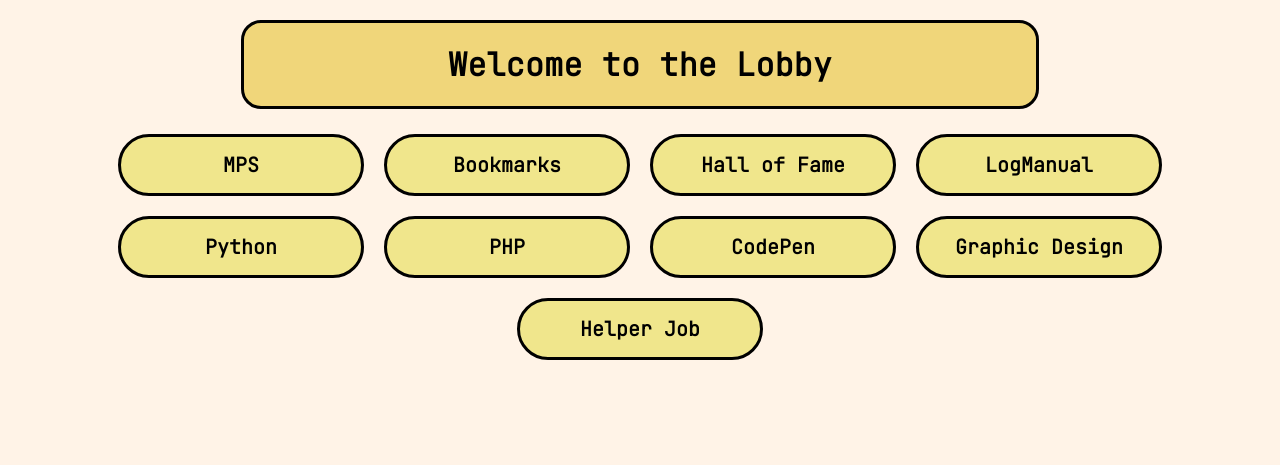
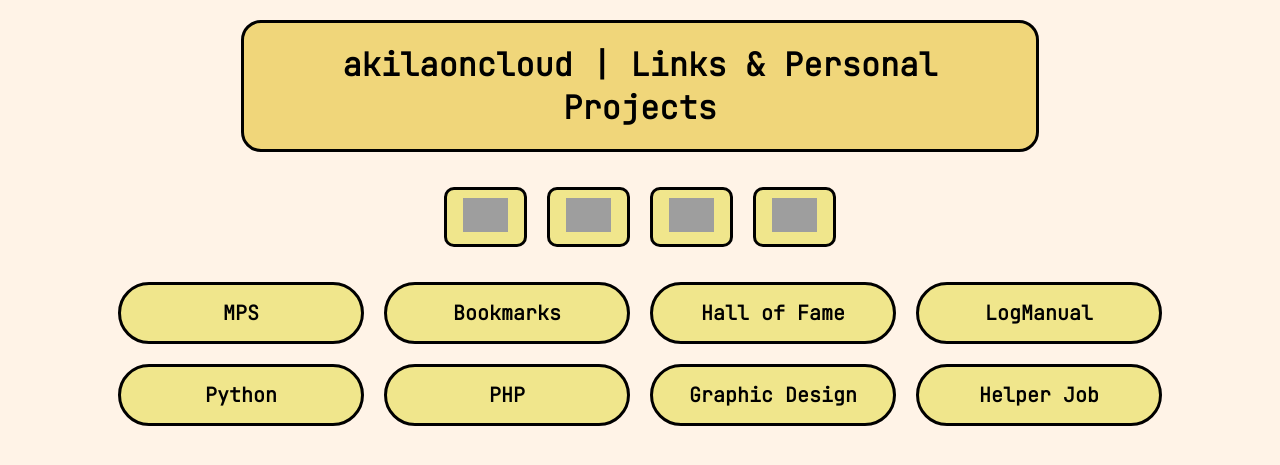
Before and after one commit to akilaoncloud/Lobby, a PHP site: page / in a window 1280 px wide. Shown: the top 465 px of the page. Run offline with PHP 8.4, Linux system fonts and the light colour scheme; grey boxes are pictures that could not be loaded.

Commit message:
lobby new ui

```diff
--- a/index.html
+++ b/index.html
@@ -4,38 +4,49 @@
     <link rel="stylesheet" href="style.css" />
     <meta name="viewport" content="width=device-width, initial-scale=1.0" />
     <meta charset="UTF-8" />
-    <title>Lobby</title>
+    <title>akilaoncloud | Lobby</title>
   </head>
   <body>
-    <header><h1 class="title">Welcome to the Lobby</h1></header>
+    <header><h1 class="title">akilaoncloud | Links & Personal Projects</h1></header>
+    <section id="links">
+      <a class="button link" href="https://github.com/akilaoncloud">
+        <img src="https://www.svgrepo.com/show/512317/github-142.svg" alt="Github Logo">
+      </a>
+      <a class="button link" href="https://codepen.io/akilaoncloud">
+        <img src="https://www.svgrepo.com/show/473572/codepen.svg" alt="CodePen Logo">
+      </a>
+      <a class="button link" href="https://linkedin.com/in/akilaoncloud/">
+        <img src="https://www.svgrepo.com/show/448234/linkedin.svg" alt="LinkedIn Logo">
+      </a>
+      <a class="button link" href="https://youtube.com/@akilaoncloud">
+        <img src="https://www.svgrepo.com/show/475700/youtube-color.svg" alt="YouTube Logo">
+      </a>
+    </section>
     <section id="buttons">
-      <a class="links" target="_blank" href="mps/"
-        ><h2>MPS</h2></a
-      >
-      <a class="links" target="_blank" href="bookmarks/"
-        ><h2>Bookmarks</h2></a
-      >
-      <a class="links" target="blank" href="hall_of_fame/"
-        ><h2>Hall of Fame</h2></a
-      >
-      <a class="links" target="blank" href="logmanual/"
-        ><h2>LogManual</h2></a
-      >
-      <a class="links" target="blank" href="python/"
-        ><h2>Python</h2></a
-      >
-      <a class="links" target="blank" href="php/"
-        ><h2>PHP</h2></a
-      >
-      <a class="links" target="blank" href="https://codepen.io/akilaoncloud"
-        ><h2>CodePen</h2></a
-      >
-      <a class="links" target="blank" href="graphic_design/"
-        ><h2>Graphic Design</h2></a
-      >
-      <a class="links" target="blank" href="helper_job/"
-        ><h2>Helper Job</h2></a
-      >
+      <a class="button" href="mps/">
+        <h2>MPS</h2>
+      </a>
+      <a class="button" href="bookmarks/">
+        <h2>Bookmarks</h2>
+      </a>
+      <a class="button" href="hall_of_fame/">
+        <h2>Hall of Fame</h2>
+      </a>
+      <a class="button" href="logmanual/">
+        <h2>LogManual</h2>
+      </a>
+      <a class="button" href="python/">
+        <h2>Python</h2>
+      </a>
+      <a class="button" href="php/">
+        <h2>PHP</h2>
+      </a>
+      <a class="button" href="graphic_design/">
+        <h2>Graphic Design</h2>
+      </a>
+      <a class="button" href="helper_job/">
+        <h2>Helper Job</h2>
+      </a>
     </section>
   </body>
 </html>
--- a/style.css
+++ b/style.css
@@ -18,6 +18,7 @@ header {
 
 h1.title {
   margin: 0px;
+  margin-bottom: 10px;
   width: 70%;
 
   background-color: #f0d67a;
@@ -30,7 +31,7 @@ h1.title {
 
 /* Botões */
 
-#buttons {
+section {
   margin-top: 15px;
   width: 100%;
 
@@ -41,7 +42,7 @@ h1.title {
   justify-content: center;
 }
 
-a.links {
+a.button {
   width: 200px;
   margin: 10px;
 
@@ -58,7 +59,7 @@ a.links {
   transition: 0.25s;
 }
 
-.links:hover {
+.button:hover {
   border: solid 3px black;
   background-color: #e0c64c;
 }
@@ -66,3 +67,13 @@ a.links {
 h2 {
   margin: 0px;
 }
+
+a.button.link {
+  border-radius: 10px;
+  width: auto;
+  padding: 8px 16px;
+}
+
+img {
+  width: 45px;
+}
```
